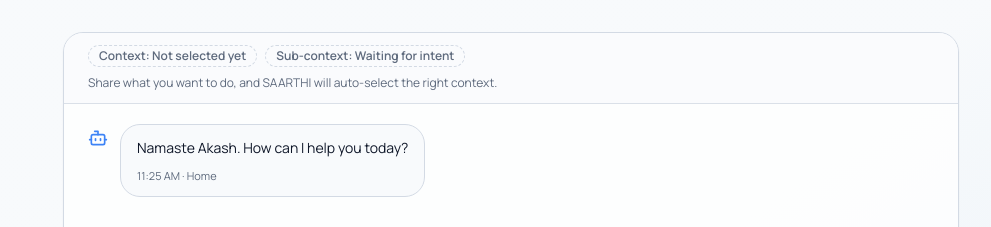
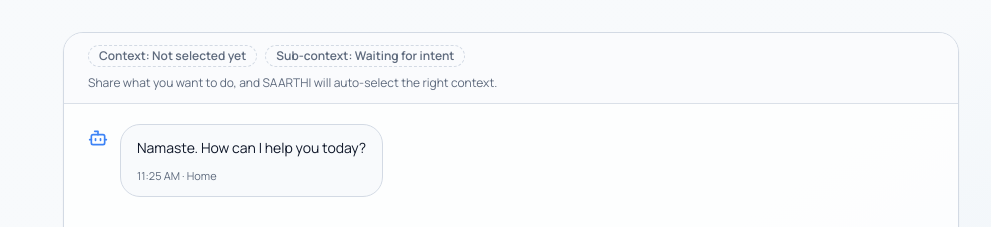
Before and after one commit to priyanka-TL/saarthi-app, a React (Vite) app in the folder saarthi-app/: page / in a window 1280 px wide. Shown: the top 227 px of the page, without its empty margins (289-1280 px from the left). Built offline with nearby package versions, Linux system fonts and the light colour scheme.

Commit message:
fix: update assistant greeting text for improved clarity

```diff
--- a/saarthi-app/src/components/chat/ChatWorkspace.tsx
+++ b/saarthi-app/src/components/chat/ChatWorkspace.tsx
@@ -1244,7 +1244,7 @@ function createInitialMessages(): ChatMessage[] {
       role: 'assistant',
       flow: 'home',
       timestamp: new Date().toISOString(),
-      text: `Namaste Akash. How can I help you today?`,
+      text: `Namaste. How can I help you today?`,
     },
   ]
 }
```
